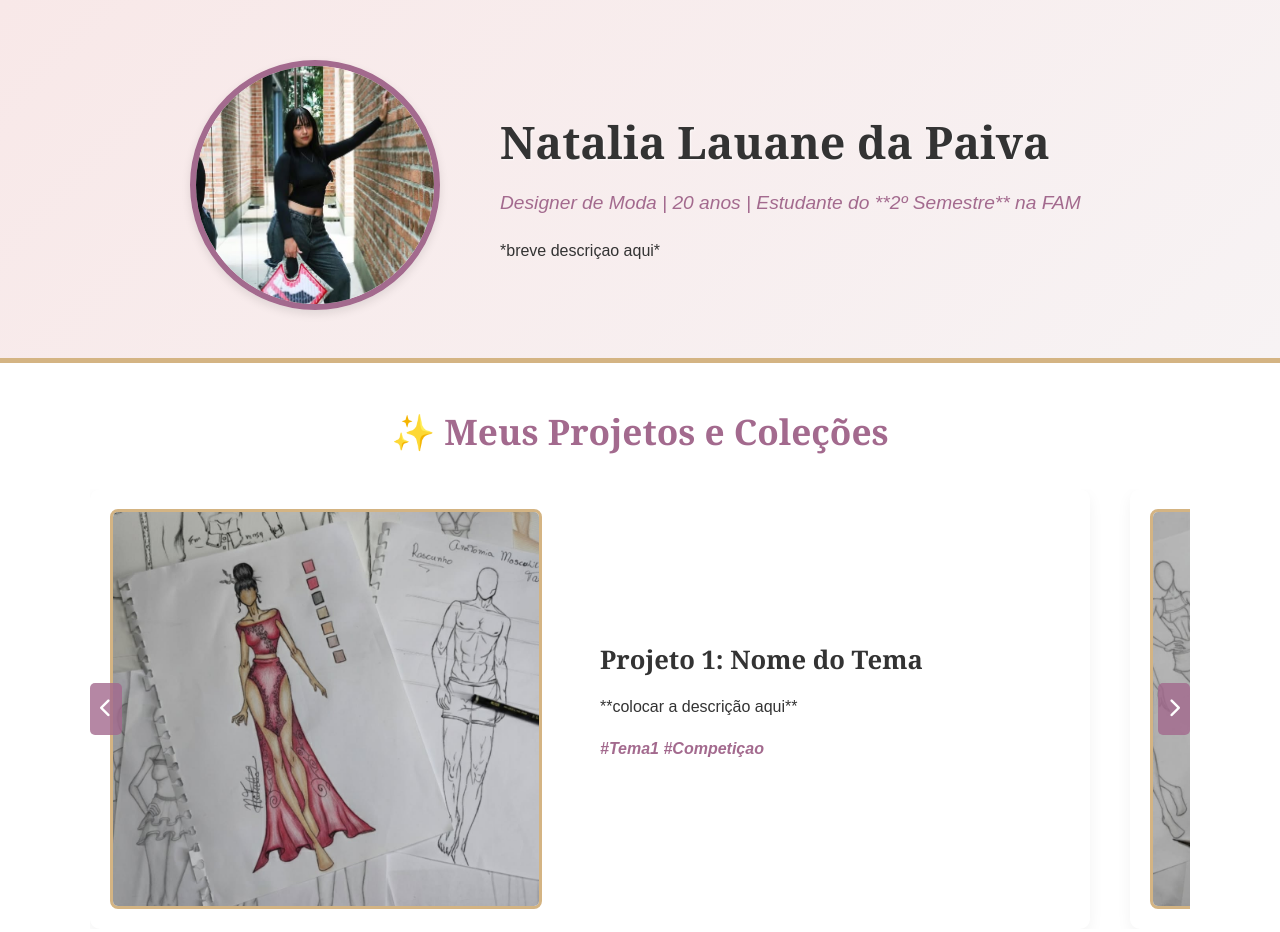
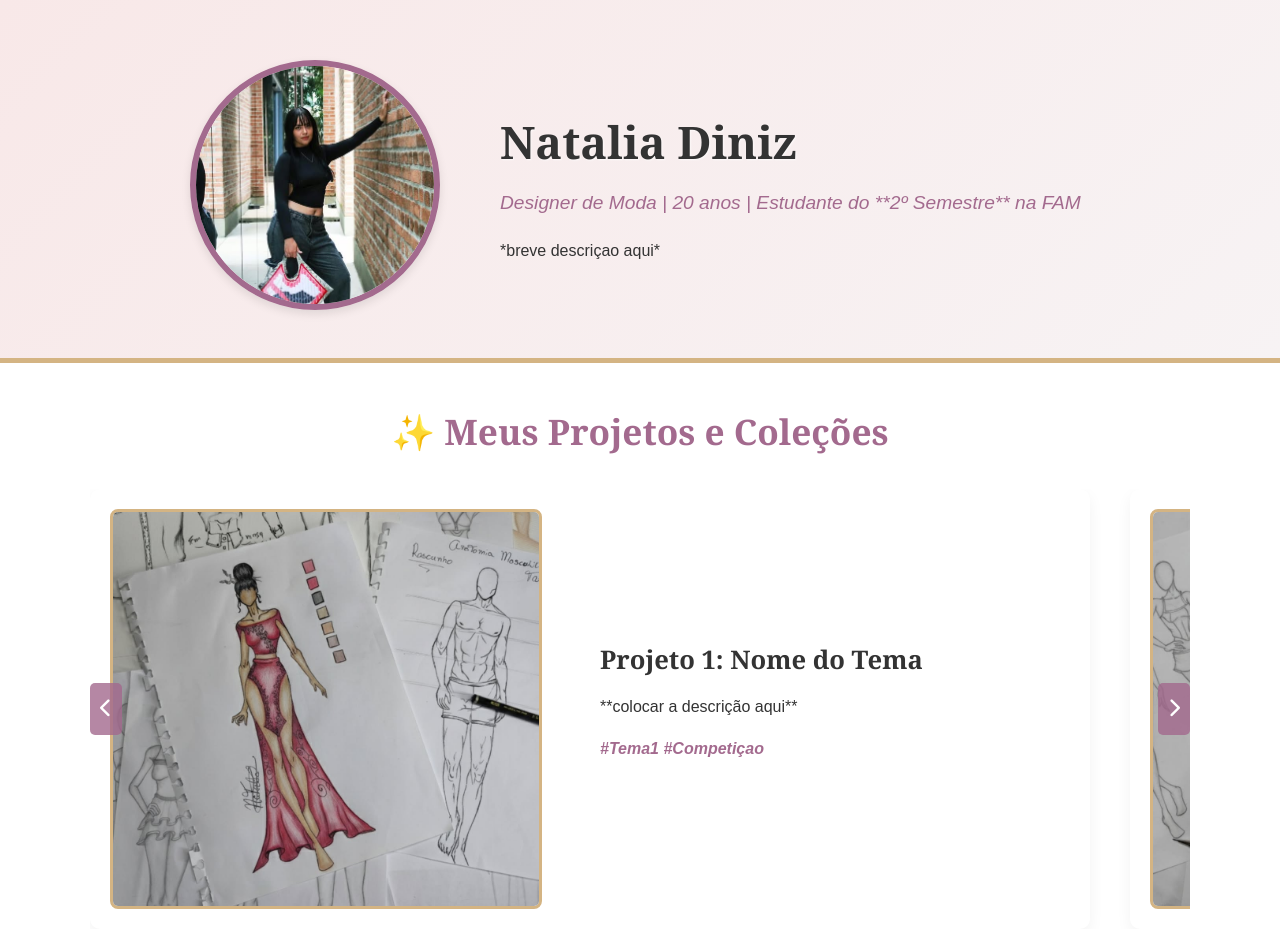
Before and after one commit to fernandoEric-dev/Portifolio_love, a plain HTML site: page index.html in a window 1280 px wide. Shown: the top 932 px of the page. Drawn offline with Linux system fonts and the light colour scheme.

Commit message:
Update index.html

```diff
--- a/index.html
+++ b/index.html
@@ -17,7 +17,7 @@
             </div>
 
             <div class="about-text">
-                <h1>Natalia Lauane da Paiva</h1>
+                <h1>Natalia Diniz</h1>
                 <p class="subtitle">Designer de Moda | 20 anos | Estudante do **2º Semestre** na FAM</p>
                 <p> *breve descriçao aqui*</p>
 
```
